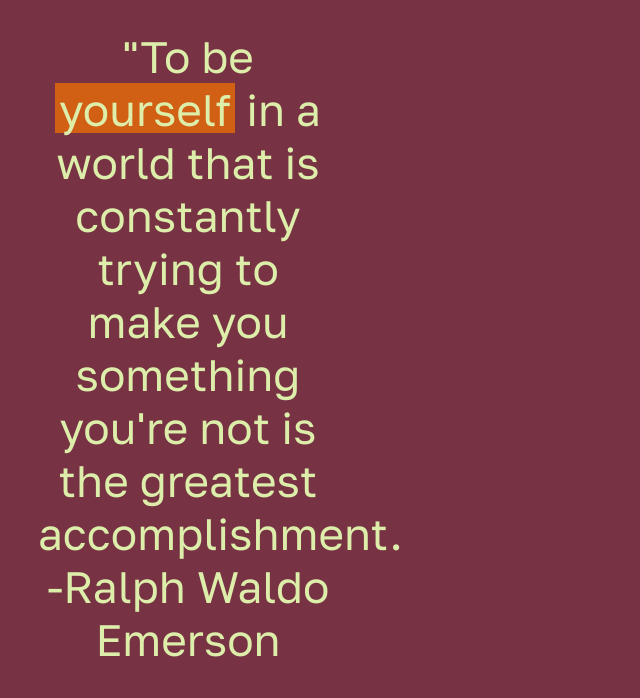
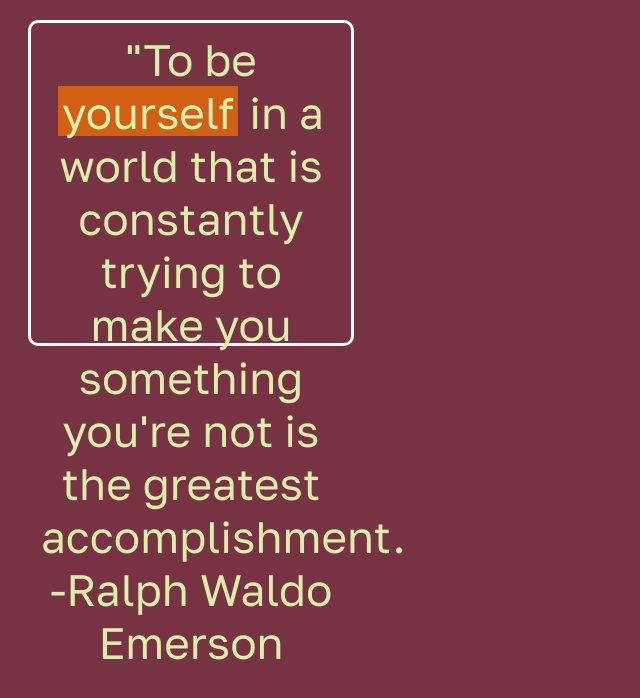
Before and after one commit to gryan517/Gab-Ryan-JOUR352, a plain HTML site: page quote-assignment/index.html in a window 1280 px wide. Shown: the whole page, without its empty margins (0-640 px from the left). Drawn offline with Linux system fonts and the light colour scheme.

Commit message:
Update style.css

```diff
--- a/quote-assignment/style.css
+++ b/quote-assignment/style.css
@@ -17,11 +17,12 @@ div {
     height: 300px;
     text-align:center;
     font-size:44px;
-    font-family: 'Golos Text', sans-serif; ;
+    font-family: 'Golos Text', sans-serif;
     color: #ddedaa;
     padding: 10px;
     margin: 20px 0px 0px 20px;
     border-radius: 10px;
+    border: 3px solid white;
 }
 
 #highlight {
```
